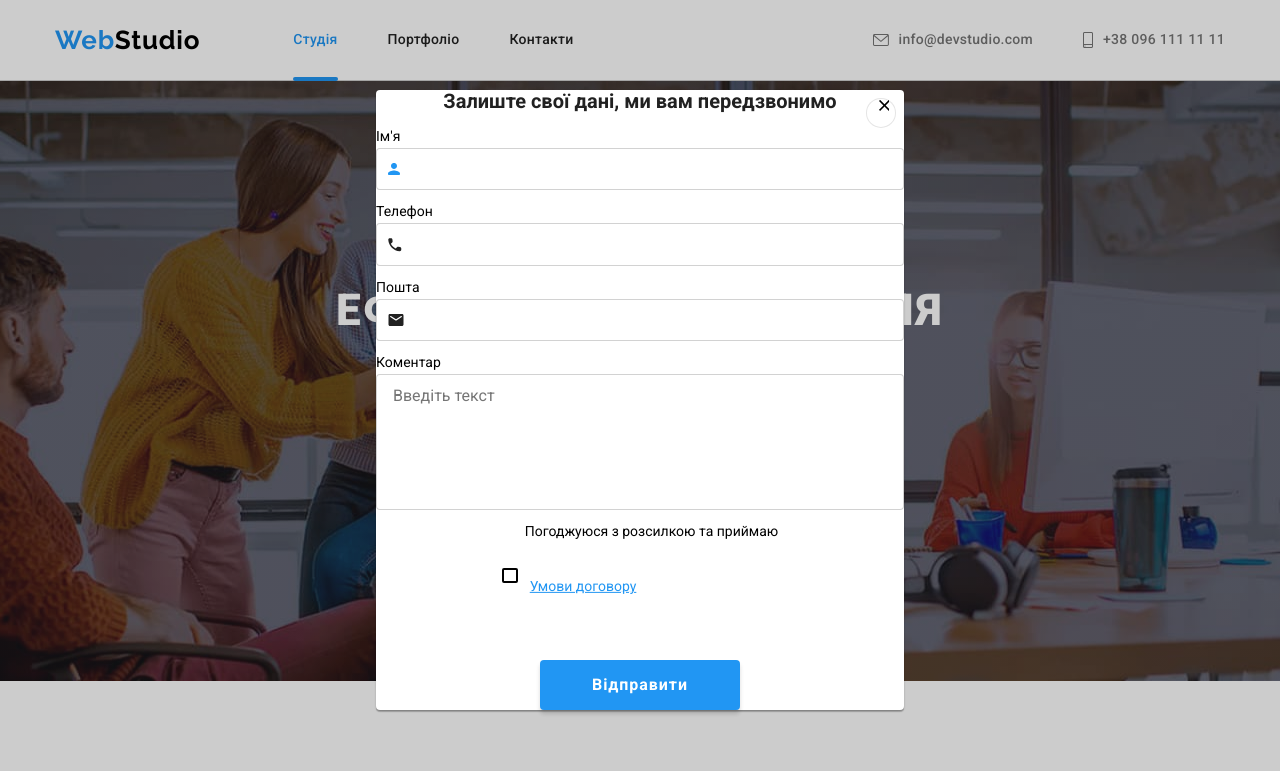
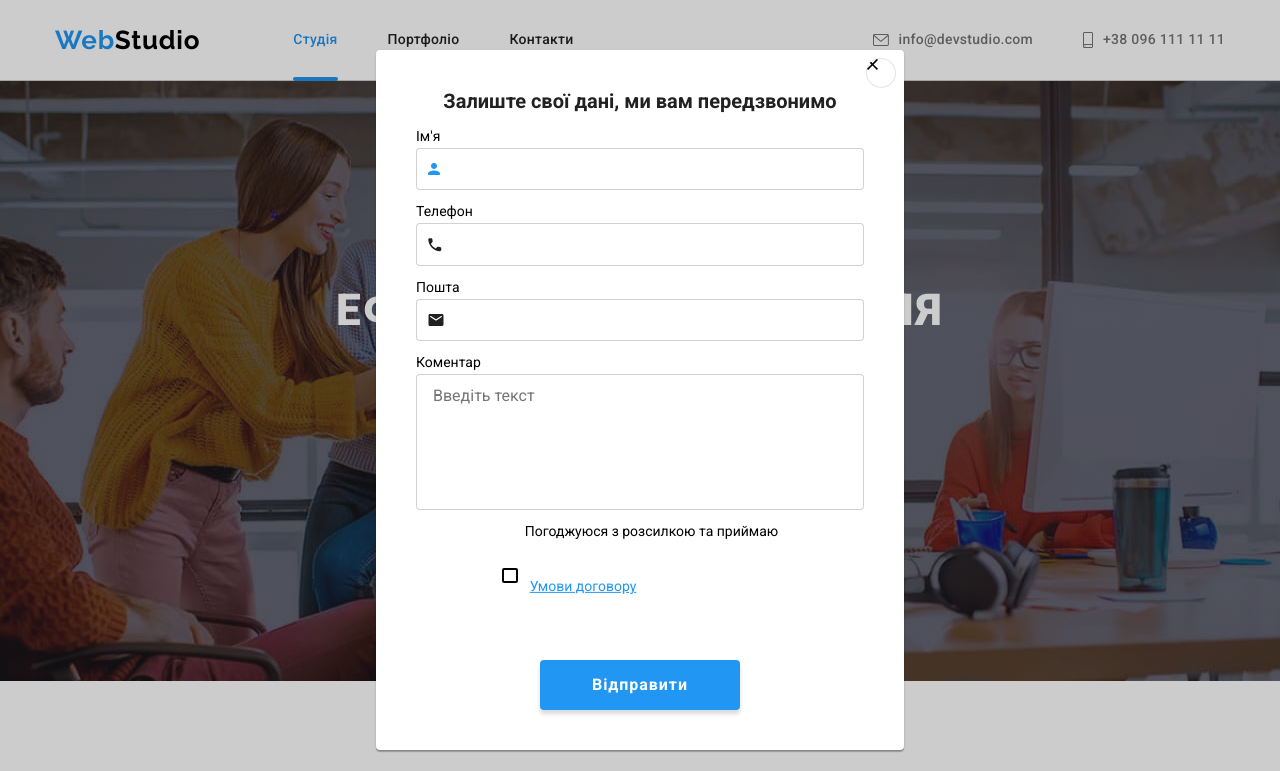
Before and after one commit to MihailLeontev/goit-markup-hw-06, a plain HTML site: page index.html in a window 1280 px wide. Both pictures are taken after a click on the button "Замовити послугу". Shown: the top 771 px of the page. Drawn offline with nearby package versions, Linux system fonts and the light colour scheme.

Commit message:
fix 3000
add padding in modal window+ corect mistake in fom footer.

```diff
--- a/css/styles.css
+++ b/css/styles.css
@@ -557,14 +557,16 @@ a {
 }
 
 .footer-form {
-    display: flex;
+
     margin-left: auto;
 }
 
 .footer-form .form-space {
+    margin-right: 12px;
+}
+
+.form-space-cnt {
     display: flex;
-    flex-direction: column;
-    margin-right: 12px;
 }
 
 .fottext-title {
@@ -849,7 +851,7 @@ img {
     top: 50%;
     left: 50%;
     transform: translate(-50%, -50%);
-
+    padding: 40px;
     min-width: 528px;
     min-height: 581px;
 
@@ -867,7 +869,7 @@ img {
     top: 8px;
     right: 8px;
 
-    display: inline-flex;
+    display: flex;
 
     width: 30px;
     height: 30px;
@@ -875,19 +877,12 @@ img {
     background-color: var(--logo-color-footer);
     border: 1px solid rgba(0, 0, 0, 0.1);
     border-radius: 50%;
-
+    background-image: url(../images/modal-btn.svg);
+    justify-content: center;
+    align-items: center;
+    background-repeat: no-repeat;
     cursor: pointer;
 }
-
-.modal-button::before {
-    margin: auto;
-    content: '';
-    width: 11px;
-    height: 11px;
-
-    background-size: contain;
-}
-
 
 .modal-form .modal-text {
     margin-bottom: 12px;
--- a/index.html
+++ b/index.html
@@ -374,8 +374,9 @@
           </ul>
           </div>
             <form class="form footer-form">
+              <p class="fottext-title title">Підпишіться на розсилку</p>
+              <div class="form-space-cnt">
               <label class="form-space">
-                <span class="fottext-title title">Підпишіться на розсилку</span>
                 <input class="form-input" type="email" name="e-mail" placeholder="E-mail" />
               </label>
               <button class="footer-btn" type="submit">
@@ -384,6 +385,7 @@
                   <use href="./images/icons.svg#icon-telegram"></use>
                 </svg>
               </button>
+              </div>
             </form>
           </div>
         </div>
@@ -443,9 +445,7 @@
 
 
         <button class="modal-button" type="button" data-modal-close>
-          <svg class="icon">
-            <use href="./images/icons.svg#modal-button"></use>
-          </svg>
+
         </button>
 
 
```
Also changed, not shown: portfolio.html (+3 -1 lines).
